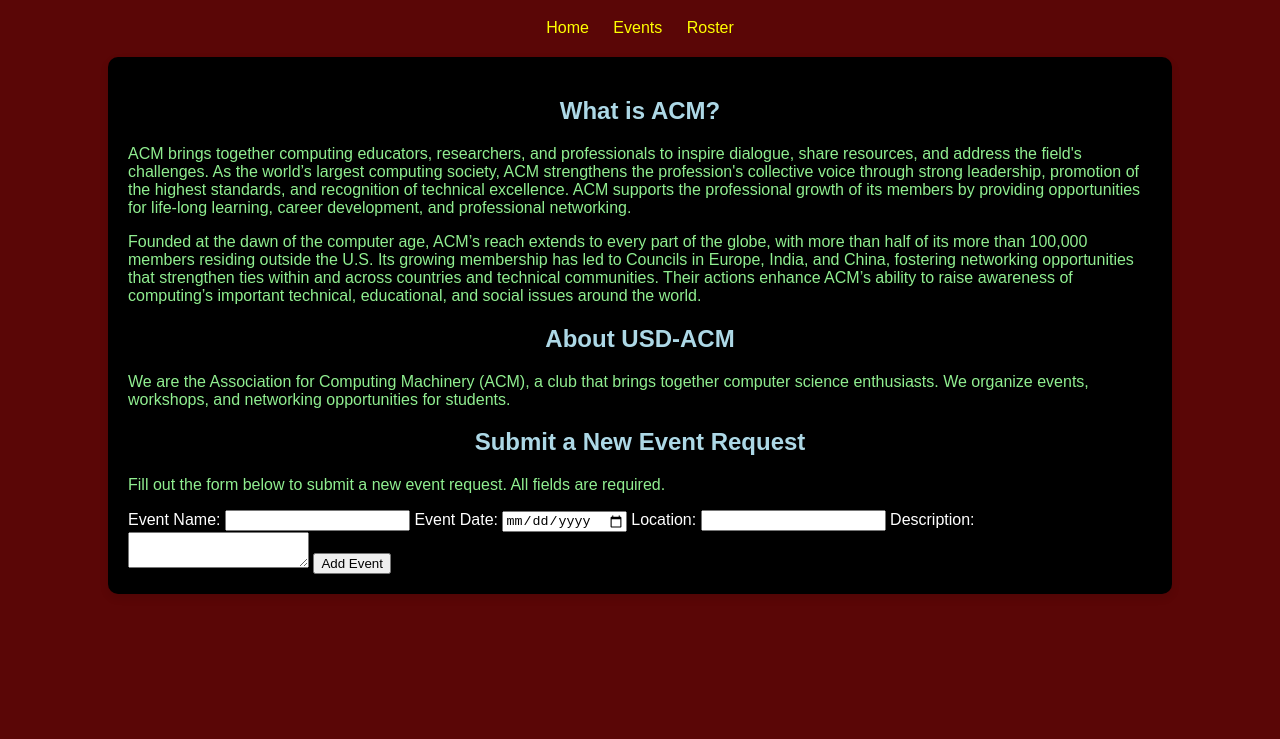
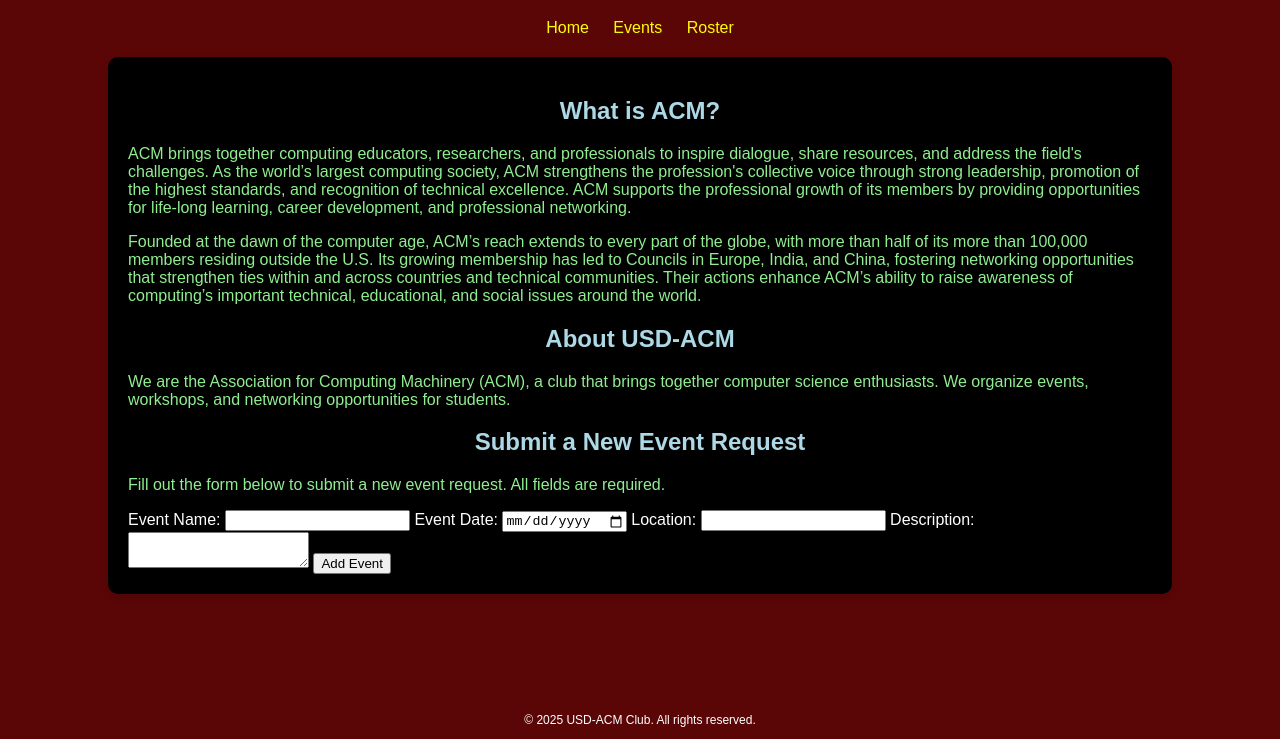
Before and after one commit to malashreedh/usd-acm_website, a website: page public/home.html in a window 1280 px wide. Shown: the part 61-800 px from the top of the page. Drawn offline with Linux system fonts and the light colour scheme; no server answers.

Commit message:
added footer

```diff
--- a/public/events.css
+++ b/public/events.css
@@ -91,3 +91,17 @@
   button:hover {
     background-color: #888;  /* Lighter grey on hover for button */
   }
+
+  footer {
+    margin-top: auto;
+    width: 100%;
+    position: absolute;
+    bottom:0;
+}
+
+footer p {
+    font-size: 12px;
+    text-align: center;
+    color:  white!important;
+    font-family: 'Raleway', sans-serif;
+}
--- a/public/home.css
+++ b/public/home.css
@@ -27,6 +27,7 @@
   .container {
     width: 80%;
     margin: 20px auto;
+    flex:1;
     padding: 20px;
     background-color: black;  /* Black background for container */
     color: white;  /* White text inside the container */
@@ -94,3 +95,17 @@
   .event-card + .event-card {
     margin-top: 20px;
   }
+
+  footer {
+    margin-top: auto;
+    width: 100%;
+    position: absolute;
+    bottom:0;
+}
+
+footer p {
+    font-size: 12px;
+    text-align: center;
+    color:  white!important;
+    font-family: 'Raleway', sans-serif;
+}
--- a/public/home.html
+++ b/public/home.html
@@ -57,4 +57,9 @@
     </div>  <!-- main div closing -->
   <script src="app.js"></script>
 </body>
+
+<footer>
+  <p>© 2025 USD-ACM Club. All rights reserved.</p>
+</footer>
+
 </html>
--- a/public/roster.css
+++ b/public/roster.css
@@ -93,3 +93,17 @@
   a:hover {
     text-decoration: underline; /* Underline on hover */
   }
+
+  footer {
+    margin-top: auto;
+    width: 100%;
+    position: absolute;
+    bottom:0;
+}
+
+footer p {
+    font-size: 12px;
+    text-align: center;
+    color:  white!important;
+    font-family: 'Raleway', sans-serif;
+}
```
Also changed, not shown: public/events.html (+4 -0 lines), public/roster.html (+4 -0 lines), public/static/ACM_LOGO.jpeg (added).
